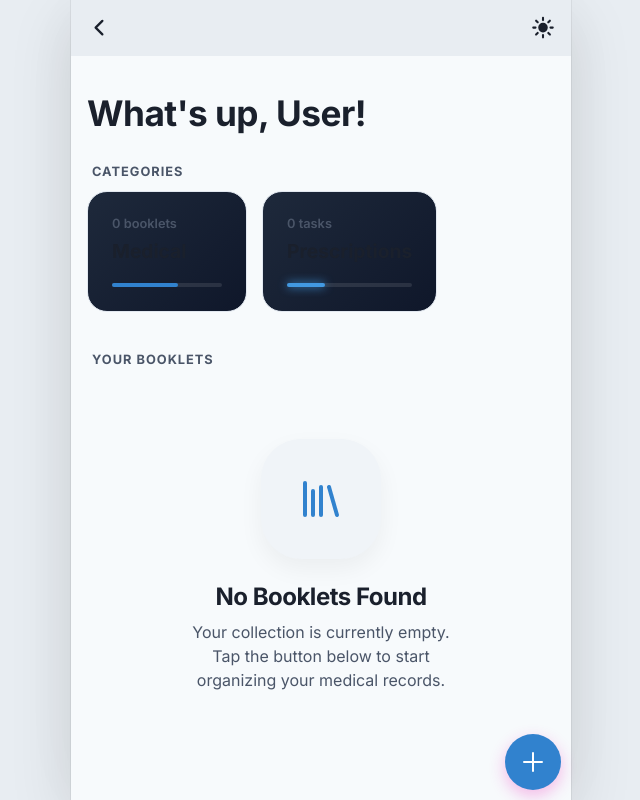
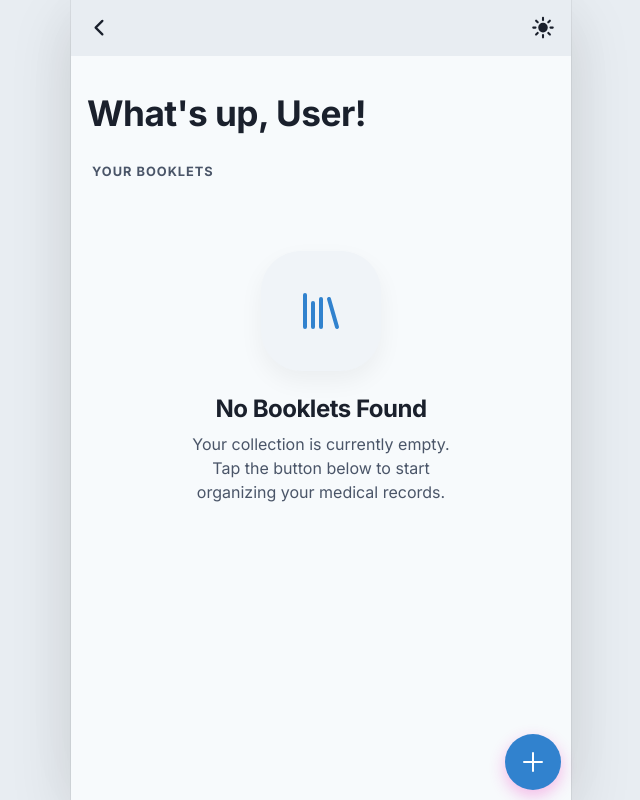
Before and after one commit to nandiraju/ionic-test, a React (Vite) app: page /dashboard in a window 1280 px wide. Shown: the whole page, without its empty margins (319-959 px from the left). Built offline with nearby package versions, Linux system fonts and the light colour scheme.

Commit message:
chore: remove Categories section and clean up unused CSS

```diff
--- a/src/pages/Dashboard.css
+++ b/src/pages/Dashboard.css
@@ -58,69 +58,6 @@
   letter-spacing: 1px;
   margin-bottom: 12px;
   margin-top: 25px;
-}
-
-/* Category Cards */
-.categories-scroll {
-  display: flex;
-  overflow-x: auto;
-  gap: 15px;
-  padding-bottom: 15px;
-  scrollbar-width: none;
-}
-
-.categories-scroll::-webkit-scrollbar {
-  display: none;
-}
-
-.category-card {
-  min-width: 160px;
-  padding: 24px;
-  border-radius: 20px;
-  background: var(--ion-card-background);
-  position: relative;
-  overflow: hidden;
-  border: 1px solid var(--ion-color-step-100);
-}
-
-.category-card.primary {
-  background: linear-gradient(135deg, #1e293b 0%, #0f172a 100%);
-}
-
-.category-card.secondary {
-  background: linear-gradient(135deg, #1e293b 0%, #0f172a 100%);
-}
-
-.task-count {
-  font-size: 0.8rem;
-  color: var(--app-subtext-color);
-  margin-bottom: 8px;
-  font-weight: 600;
-}
-
-.category-name {
-  font-size: 1.2rem;
-  font-weight: 700;
-  color: var(--ion-text-color);
-  margin-bottom: 20px;
-}
-
-.category-progress {
-  height: 4px;
-  background: rgba(255, 255, 255, 0.1);
-  border-radius: 2px;
-  width: 100%;
-}
-
-.progress-bar {
-  height: 100%;
-  border-radius: 2px;
-  background: var(--ion-color-primary);
-}
-
-.category-card.secondary .progress-bar {
-  background: var(--ion-color-tertiary);
-  box-shadow: 0 0 10px var(--ion-color-tertiary);
 }
 
 /* Booklet List Styling */
--- a/src/pages/Dashboard.tsx
+++ b/src/pages/Dashboard.tsx
@@ -74,25 +74,6 @@ const Dashboard: React.FC = () => {
         {/* Greeting Section */}
         <div className="greeting-section">
           <h1>What's up, {profile.firstName || 'User'}!</h1>
-        </div>
-
-        {/* Categories Section (Horizontal Cards) */}
-        <div className="section-label">CATEGORIES</div>
-        <div className="categories-scroll">
-          <div className="category-card primary">
-            <div className="task-count">{booklets.length} booklets</div>
-            <div className="category-name">Medical</div>
-            <div className="category-progress">
-              <div className="progress-bar" style={{ width: "60%" }}></div>
-            </div>
-          </div>
-          <div className="category-card secondary">
-            <div className="task-count">0 tasks</div>
-            <div className="category-name">Prescriptions</div>
-            <div className="category-progress">
-              <div className="progress-bar" style={{ width: "30%" }}></div>
-            </div>
-          </div>
         </div>
 
         {/* Booklets List Toggle Section */}
```
